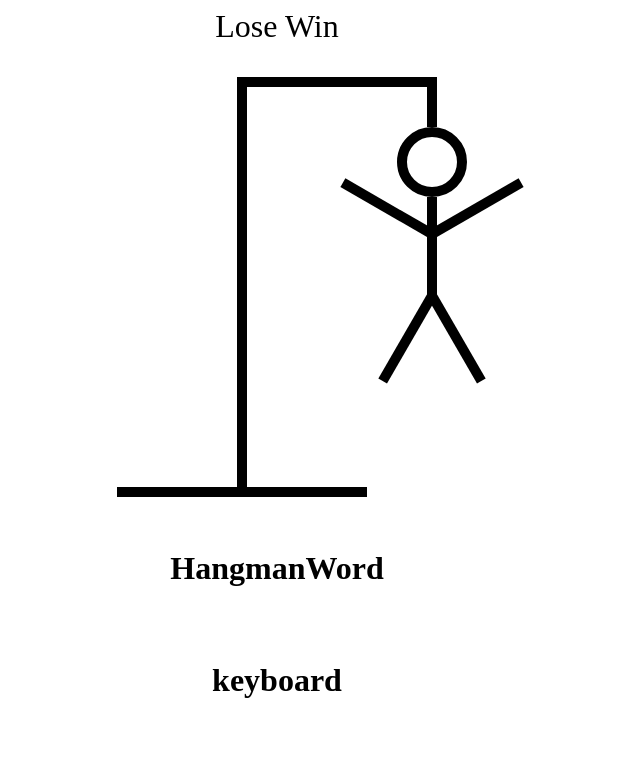
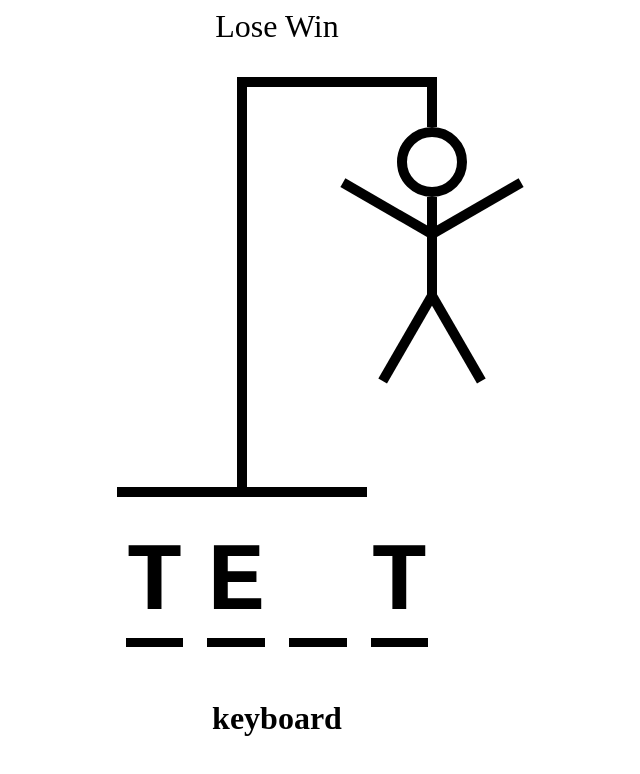
Before and after one commit to Muhammad-Junaid-Aqib/Hangman, a React (Vite) app: page / in a window 1280 px wide. Shown: the top 774 px of the page, without its empty margins (363-1003 px from the left). Built offline with nearby package versions, Linux system fonts and the light colour scheme.

Commit message:
component hangmanword logic done

```diff
--- a/src/component/HangmanDrawing.tsx
+++ b/src/component/HangmanDrawing.tsx
@@ -89,8 +89,6 @@
 )
 
 
-
-
 const HangmanDrawing = () => {
   return (
       <>
--- a/src/component/HangmanWord.tsx
+++ b/src/component/HangmanWord.tsx
@@ -1,10 +1,39 @@
 import React from 'react'
 
 const HangmanWord = () => {
+  const word = "test"
+  const guessedLetters = ["t", "e", "g"]
   return (
-    <div>
-      <h1>HangmanWord</h1>
-    </div>
+    <>
+      <div
+        style={{
+          display: 'flex',
+          gap: ".25em",
+          fontSize: "6rem",
+          fontWeight: "bold",
+          textTransform: "uppercase",
+          fontFamily: "monospace",
+        }}
+      >
+        {word.split("").map((letter, index) => (
+          <span
+            style={{
+              borderBottom: ".1em solid black"
+            }}
+            key={index}
+          >
+            <span
+              style={{
+                visibility: guessedLetters.includes(letter)? "visible": "hidden",
+              }}
+            >
+              {letter}
+            </span>
+          </span>
+
+        ))}
+      </div>
+    </>
   )
 }
 
```
